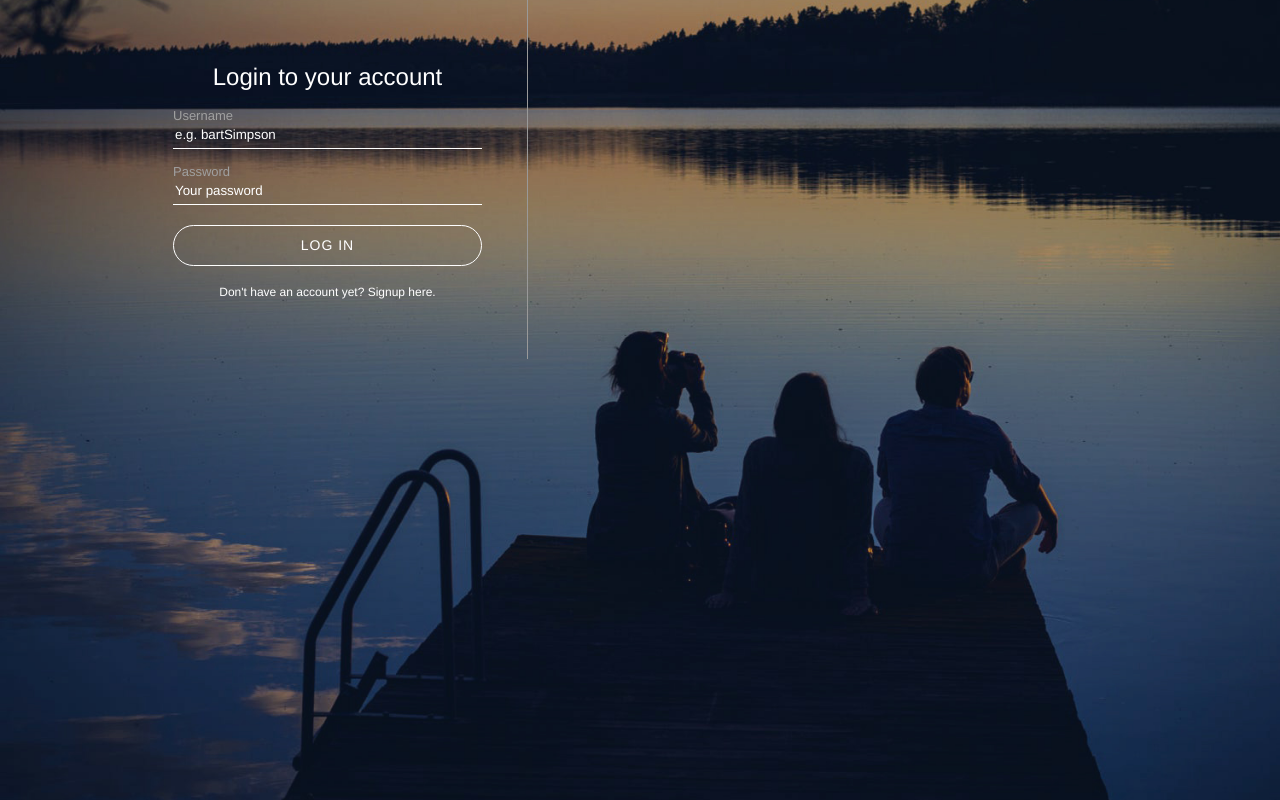
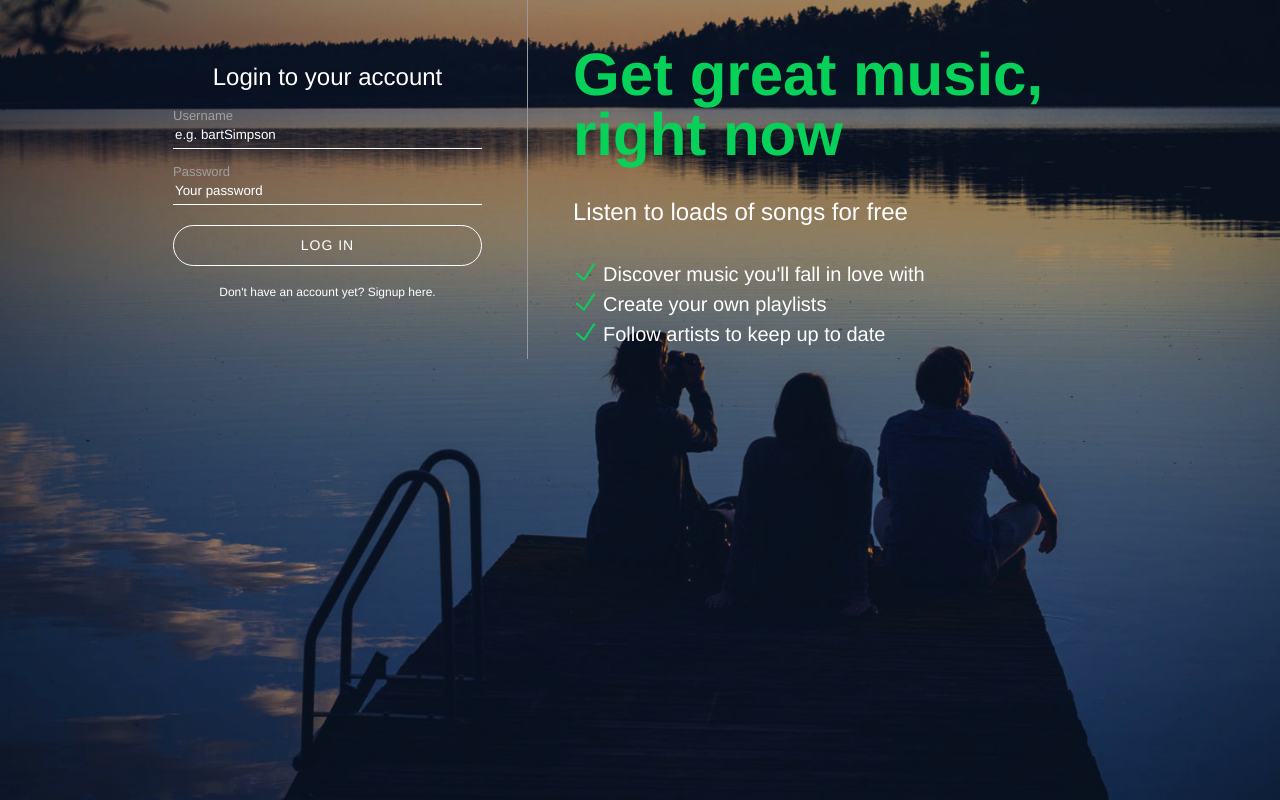
Before and after one commit to ArturasKlinga/SpotifyClone, a PHP site: page /register.php in a window 1280 px wide. Run offline with PHP 8.4, Linux system fonts and the light colour scheme.

Commit message:
Adding and styling right registration page side.

```diff
--- a/assets/css/register.css
+++ b/assets/css/register.css
@@ -114,3 +114,30 @@ html, body {
 #loginForm {
     display: none;
 }
+
+#loginText {
+    padding: 45px;
+    display: table-cell;
+}
+
+#loginText h1{
+    color: #07d159;
+    font-size: 60px;
+    font-weight: bold;
+    margin: 0;
+}
+
+#loginText h2{
+    margin: 35px 0;
+}
+
+#loginText ul{
+    padding: 0;
+}
+
+#loginText li{
+    font-size: 20px;
+    list-style-type: none;
+    padding: 5px 30px;
+    background: url("../images/icons/checkmark.png") no-repeat 0 0;
+}
--- a/register.php
+++ b/register.php
@@ -108,7 +108,15 @@
                             <span id="hideRegister">Already have an account? Log in here</span>
                         </div>
                     </form>
-
+                </div>
+                <div id="loginText">
+                    <h1>Get great music, right now</h1>
+                    <h2>Listen to loads of songs for free</h2>
+                    <ul>
+                        <li>Discover music you'll fall in love with</li>
+                        <li>Create your own playlists</li>
+                        <li>Follow artists to keep up to date</li>
+                    </ul>
                 </div>
             </div>
         </div>
```
Also changed, not shown: assets/images/icons/checkmark.png (added).
